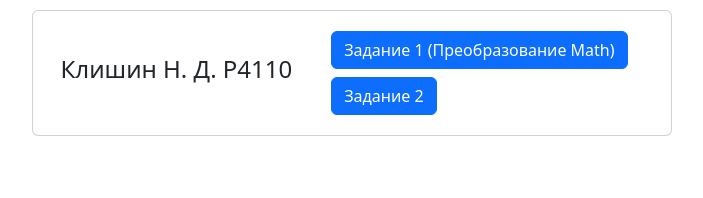
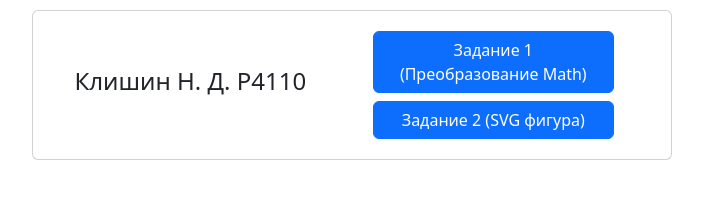
Before and after one commit to klishin16/personal, a website: page itmo/task_01/index.html in a window 1280 px wide. Shown: the whole page, without its empty margins (288-991 px from the left). Drawn offline with nearby package versions, Linux system fonts and the light colour scheme.

Commit message:
Added 2 itmo lab

```diff
--- a/itmo/task_01/index.html
+++ b/itmo/task_01/index.html
@@ -25,12 +25,13 @@
         <div>
           <h4 id="author">Клишин Н. Д. P4110</h4>
         </div>
-        <div>
+        <div style="width: 45%">
           <div style="display: flex; flex-direction: column">
             <div class="task">
               <button
                 type="button"
-                class="btn btn-primary"
+                class="btn btn-primary full"
+                style="width: 100%"
                 onclick="window.location.href='task1.xml'"
               >
                 Задание 1 (Преобразование Math)
@@ -40,9 +41,10 @@
               <button
                 type="button"
                 class="btn btn-primary"
-                onclick="window.location.href='task2.xml'"
+                style="width: 100%"
+                onclick="window.location.href='../task_02/task2.xml'"
               >
-                Задание 2
+                Задание 2 (SVG фигура)
               </button>
             </div>
     </div>
```
Also changed, not shown: itmo/task_02/task2.xml (added, +9 -0 lines), itmo/task_02/task2_result.xml (renamed from itmo/task_01/task2.xml), 1 other file.
